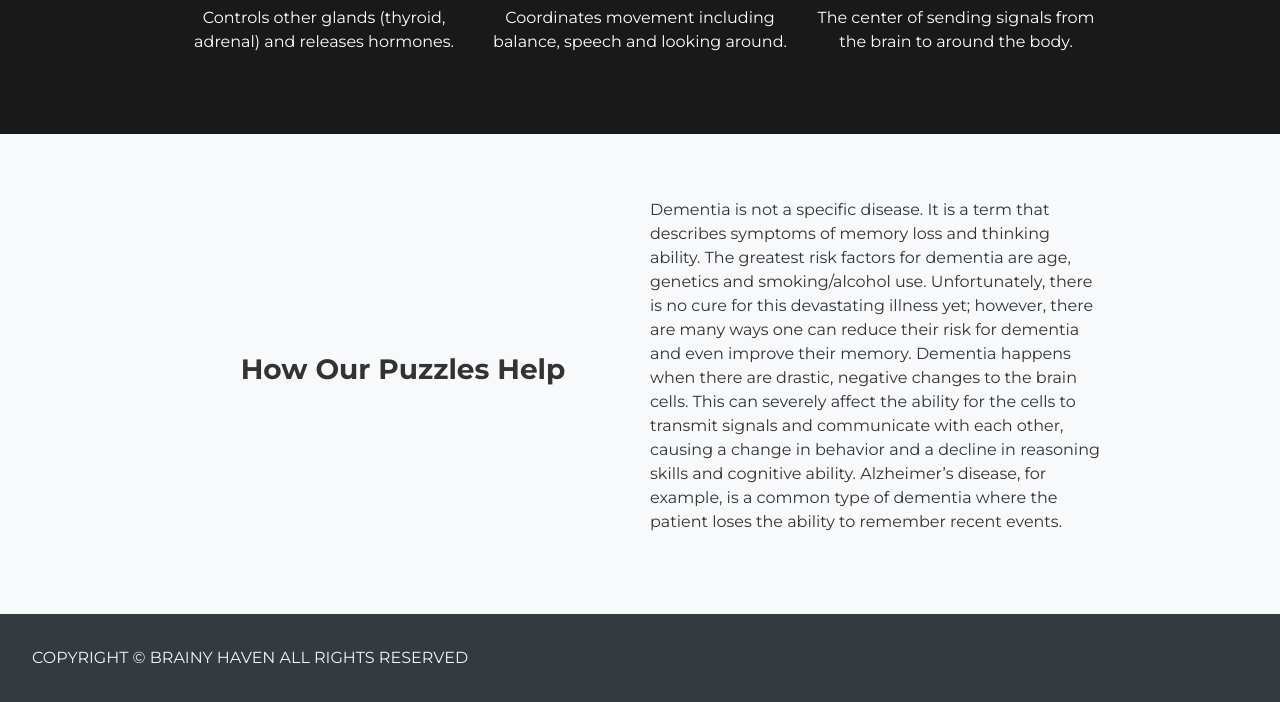
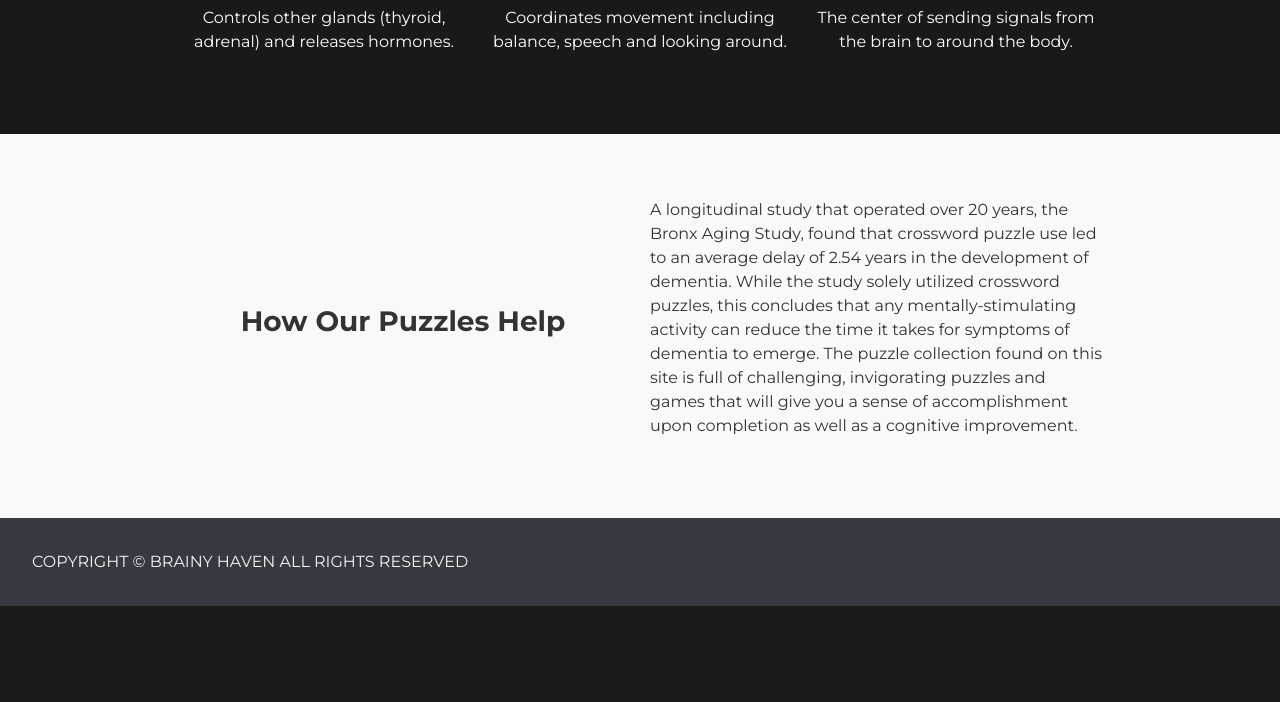
Before and after one commit to sidudaav/BrainyHaven, a Django app: page /science/ in a window 1280 px wide. Shown: the part 1434-2136 px from the top of the page. After the commit the page ends 2040 px from the top, so only its background shows below. Run offline with Django 3.2, Linux system fonts and the light colour scheme; some libraries are stand-ins or nearby versions.

Commit message:
Fixed puzzle text

```diff
--- a/home/templates/home/science.html
+++ b/home/templates/home/science.html
@@ -121,14 +121,12 @@
             </div>
             <div>
                 <p>
-                    Dementia is not a specific disease. It is a term that describes symptoms of memory loss and thinking
-                    ability. The greatest risk factors for dementia are age, genetics and smoking/alcohol use.
-                    Unfortunately, there is no cure for this devastating illness yet; however, there are many ways one
-                    can reduce their risk for dementia and even improve their memory. Dementia happens when there are
-                    drastic, negative changes to the brain cells. This can severely affect the ability for the cells to
-                    transmit signals and communicate with each other, causing a change in behavior and a decline in
-                    reasoning skills and cognitive ability. Alzheimer’s disease, for example, is a common type of
-                    dementia where the patient loses the ability to remember recent events.
+                    A longitudinal study that operated over 20 years, the Bronx Aging Study, found that crossword puzzle
+                    use led to an average delay of 2.54 years in the development of dementia. While the study solely
+                    utilized crossword puzzles, this concludes that any mentally-stimulating activity can reduce the
+                    time it takes for symptoms of dementia to emerge. The puzzle collection found on this site is full
+                    of challenging, invigorating puzzles and games that will give you a sense of accomplishment upon
+                    completion as well as a cognitive improvement.
                 </p>
             </div>
         </div>
```
